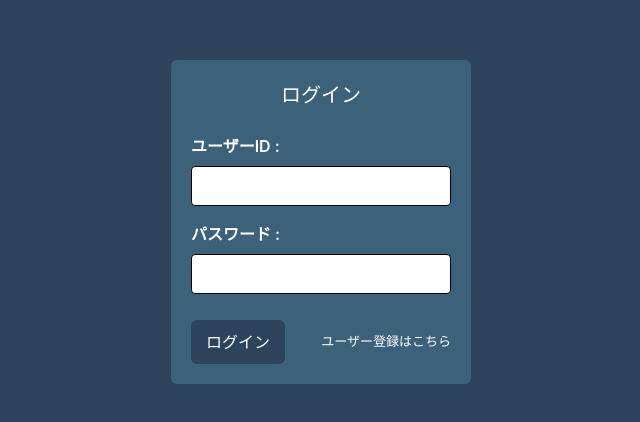
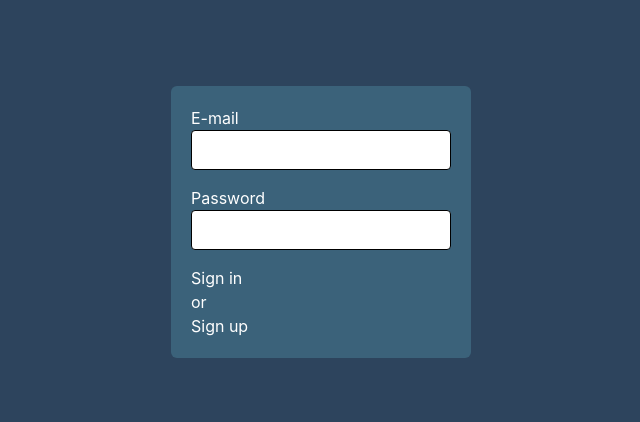
Before and after one commit to kouki928/Vol9_hackathon, a React (Create React App) app: page / in a window 1280 px wide. Shown: the part 178-600 px from the top of the page, without its empty margins (319-959 px from the left). Built offline with nearby package versions, Linux system fonts and the light colour scheme.

Commit message:
コメント追加

```diff
--- a/src/App.js
+++ b/src/App.js
@@ -35,7 +35,7 @@ const firebaseConfig = {
 };
 
 // Initialize Firebase
-const app = initializeApp(firebaseConfig);
+export const app = initializeApp(firebaseConfig);
 export const db = getFirestore(app);
 let didInit = false;
 
--- a/src/components/HamburgerMenu.js
+++ b/src/components/HamburgerMenu.js
@@ -9,6 +9,11 @@ function HamburgerMenu() {
 
     const classToggle = () => {
         setActive(!active)
+    }
+
+    const logOut = () => {
+        localStorage.setItem("Login", "no");
+        window.location.reload();
     }
 
   return (
@@ -27,6 +32,7 @@ function HamburgerMenu() {
         </div>
         <div className='headerIcon'>{PageData["icon"]}</div>
         <div className='headerTitle'>{PageData["title"]}</div>
+        <div className='headerLogout' onClick={logOut}>ログアウト</div>
     </div>
     <div className='Subbar' id={active ? "active" : ""}>
         <div className='overlay' onClick={classToggle}>
--- a/src/components/Login.js
+++ b/src/components/Login.js
@@ -1,6 +1,8 @@
 import React, {useState, useRef } from 'react'
-import { db } from '../App';
+import { db, app } from '../App';
 import { where, collection, getDocs, query, setDoc, doc } from "firebase/firestore";
+import { getAuth, signInWithEmailAndPassword, signOut,
+    createUserWithEmailAndPassword, onAuthStateChanged, } from "firebase/auth"
 
 function Login() {
 
@@ -75,10 +77,54 @@ function Login() {
         }
     }
 
+    /**Email認証 ------------------------------------------------------------
+     * Emailとpasswordでログインが出来るようにする。
+     * Firebaseで動かす。
+     ---------------------------------------------------------------------- */
+    const emailAuth = async () => {
+        const auth = getAuth(app);
+
+
+
+    }
+
     return (
     <div className='Form'><div className='wrap'>
+        <form>
+            <div>
+                <label for="inputEmail">E-mail</label>
+                <input type="email" name="inputEmail" id="inputEmail"></input>
+            </div>
+            <div>
+                <label for="inputPassword">Password</label>
+                <input type="password" name="inputPassword" id="inputPassword"></input>
+            </div>
+            <button type="submit" id="buttonSignin" aria-describedby="errorMessage">Sign in</button>
+            <p> or </p>
+            <button type="button" id="buttonSignup" aria-describedby="errorMessage">Sign up</button>
+            <p id="errorMessage"></p>
+        </form>
+{/*
+        <h1>How to sign in with email and password using Firebase Auth</h1>
+        <section id="sectionSignin">
+            <h2>Sign in / Sign up</h2>
+            <form>
+                <button type="submit" id="buttonSignin">Sign in</button>
+            </form>
+        </section>
+        <section id="sectionUser">
+            <h2>User information</h2>
+            <dl>
+                <dt>uid</dt>
+                <dd id="uid"></dd>
+            </dl>
+        </section>
+        <section id="sectionSignout">
+            <h2>Sign out</h2>
+            <button type="button" id="buttonSignout">Sign out</button>
+        </section> */}
 
-        <h2>{Title}</h2>
+        {/* <h2>{Title}</h2>
 
         <label className='InputLabel'>ユーザーID : </label>
         <input type='text' className='LoginUser' id='UserId'
@@ -98,7 +144,7 @@ function Login() {
             <div className='GuideButton'>
             <div onClick={LoginCheck} className='LoginButton'>ログイン</div>
             <div onClick={classToggle} className='LRToggle'>ユーザー登録はこちら</div></div>
-        </div>
+        </div> */}
 
         {/* ユーザー登録用フォーム追加 */}
         <div id={active ? "active" : ""} className='SignIn'>
--- a/src/components/TrainingCamera/LiveCamera.js
+++ b/src/components/TrainingCamera/LiveCamera.js
@@ -1,3 +1,8 @@
+/**Import ------------------------------------------------------------
+ * 以下のような形式で取得する。
+ * import { 関数 or 変数名 } from "url"
+ * また、別の場所でも使いたい場合は export を変数や関数の前に付ける
+ ------------------------------------------------------------------ */
 import React, { Component, useContext } from 'react';
 import * as poseDetection from '@tensorflow-models/pose-detection';
 import * as tf from '@tensorflow/tfjs-core';
@@ -8,10 +13,18 @@ import dayjs from 'dayjs';
 import { collection, doc, setDoc } from 'firebase/firestore';
 import { db } from '../../App';
 
+
+/** PoseDetection ----------------------------------------------------------
+ * Componentクラスを継承したクラス。クラスである意味は特になく、検索結果の産物
+ * React内で変数のデータを共有するには useContext, useState という機能が使われるが、
+ * Class内では両方使用できないため注意。代わりに、 static ... で定義している。
+ -------------------------------------------------------------------------- */
 class PoseDetection extends Component {
 
+  // ここでuseContextを使えるようにしている。
   static contextType = useContext;
 
+  // Pythonでいう init のようなもの。this. = self. くらいの認識
   constructor(props) {
     super(props);
     this.videoRef = React.createRef();
@@ -20,18 +33,34 @@ class PoseDetection extends Component {
     this.width = window.innerWidth > 900 ? 640 : 320;
     this.height = window.innerWidth > 900 ? 480 : 240;
     this.trainingType = new URL(decodeURI(window.location.href)).searchParams.get("classification");
+
+    /** ------------------------------------------------------------------------------------------------------
+     * this.state はclass内で大きな意味を持つ。
+     * 通常、html上での変化でclass内の値を変更できないが、ここに定義した変数は自由に変更できる。
+     * --------------------------------------------------------------------------------------------------------- */
     this.state = {
       count : JSON.parse(localStorage.getItem("userTrainingData"))[dayjs().format("YYYY/MM/DD")]["training"][this.trainingType],
       buttonText : "中断する"
     }
+
     this.flag = false
   }
 
+  /** conmonentDidMount --------------------------------------------------------------------------
+   * 関数での useEffect(() => {}) と同じ意味をもつ。
+   * つまりは、クラスが生成された時に1回だけ実行される。
+   * ここではカメラを起動し、起動中ずっと行われる処理を定義している。
+   * ------------------------------------------------------------------------------------------- */
   async componentDidMount() {
 
+    // video Element
     const video = this.videoRef.current;
+    // canvas Element
     const canvas = this.canvasRef.current;
 
+    /**calculateAngleWithin180 --------------------------------------------------------------------------
+     * webカメラから得た座標情報を基に角度を計算する関数。
+    --------------------------------------------------------------------------------------------------*/
     const calculateAngleWithin180 = (Ax, Ay, Bx, By, Cx, Cy) => {
       const angleAB = Math.atan2(Ay - By, Ax - Bx);
       const angleBC = Math.atan2(Cy - By, Cx - Bx);
@@ -43,6 +72,12 @@ class PoseDetection extends Component {
       return angle;
     }
 
+
+    /**muscle_counter ------------------------------------------------------------------------------------
+     * localStorageに保存したカウントを上昇させる。
+     * keypointsには各部位の座標データが保存されている。
+     * また、whichの値によって筋トレの種類が決定される。
+     --------------------------------------------------------------------------------------------------- */
     const muscle_counter = (goal_count, which, keypoints) => {
 
       let angle = null;
@@ -172,83 +207,23 @@ class PoseDetection extends Component {
           console.log("count", countRef+1)
         }
       }
-
-
-
-      // 必要なジョイントの座標を取得＆格納
-
-      // if (which === "PectoralTraining") {
-      //   angle = calculateAngleWithin180(
-      //     keypoints.keypoints[6].x, keypoints.keypoints[6].y,
-      //     keypoints.keypoints[8].x, keypoints.keypoints[8].y,
-      //     keypoints.keypoints[10].x, keypoints.keypoints[10].y,
-      //   );
-
-      //   average_score = (
-      //     keypoints.keypoints[6].score +
-      //     keypoints.keypoints[8].score +
-      //     keypoints.keypoints[10].score
-      //   ) / 3
-      // } else if (which === "AbsTraining") {
-      //   angle = calculateAngleWithin180(
-      //     keypoints.keypoints[6].x, keypoints.keypoints[6].y,
-      //     keypoints.keypoints[12].x, keypoints.keypoints[12].y,
-      //     keypoints.keypoints[14].x, keypoints.keypoints[14].y,
-      //   );
-
-      //   average_score = (
-      //     keypoints.keypoints[6].score +
-      //     keypoints.keypoints[12].score +
-      //     keypoints.keypoints[14].score
-      //   ) / 3
-
-      // } else if (which === "LegTraining") {
-      //   angle = calculateAngleWithin180(
-      //     keypoints.keypoints[12].x, keypoints.keypoints[12].y,
-      //     keypoints.keypoints[14].x, keypoints.keypoints[14].y,
-      //     keypoints.keypoints[16].x, keypoints.keypoints[16].y,
-      //   );
-      //   average_score = (
-      //     keypoints.keypoints[12].score +
-      //     keypoints.keypoints[14].score +
-      //     keypoints.keypoints[16].score
-      //   ) / 3
-      // }
-
-
-      // if (this.flag === false && angle > 130 && average_score > 0.6){
-      //   this.flag = true
-      // }else if (this.flag === true && angle < 60 && average_score > 0.6){
-      //   localStorage.setItem("count", countRef+1);
-      //   this.flag = false
-      //   console.log("count", countRef+1)
-      // }
-
-      // // カウンターを開始するための条件
-      // if (!counting && angle !== null && angle > 100) {
-      //   counting = true;
-      //   console.log("Counting", counting)
-      // }
-      // // カウント条件
-      // if (counting && angle !== null && angle < 90) {
-      //   console.log("Flag", flag)
-      //   flag = 1;
-      // }
-      // // セットの位置に戻したらカウント
-      // if (this.counting && angle !== null && angle > 100 && flag === 1) {
-      //   this.count++;
-      //   console.log("Count", this.count)
-      //   flag = 0; // カウント条件をリセット
-      // }
     }
 
 
+    /**createDetector ----------------------------------------------------------------------------------
+     * 姿勢検出器を生成する。
+     * ここでは TensorFlow の movenet を利用している。
+    -------------------------------------------------------------------------------------------------- */
     const createDetector  = async () => {
       const detectorConfig = {modelType: poseDetection.movenet.modelType.SINGLEPOSE_LIGHTNING};
       const detector = await poseDetection.createDetector(this.model, detectorConfig);
       return detector
     }
 
+    /** setupCamera ------------------------------------------------------------------------------------
+     * stream で camera で取得する情報を指定して生成。
+     * 正直よくわかっていないが、ここを弄る必要は感じない。
+    -------------------------------------------------------------------------------------------------- */
     const setupCamera = async () => {
       const stream = await navigator.mediaDevices.getUserMedia({ 'audio': false, 'video': true });
       const video = this.videoRef.current;
@@ -261,43 +236,75 @@ class PoseDetection extends Component {
       });
     };
 
+    // tensorFlowを利用するためのセットアップ ------------------------------------------- //
     tf.setBackend('webgpu');
     await tf.ready();
 
-    const detector = createDetector();
-    const userTrainingData = JSON.parse(localStorage.getItem("userTrainingData"))
-    const Today = dayjs().format("YYYY/MM/DD")
-    localStorage.setItem("count", this.state.count)
+    const detector = createDetector(); // 検出器
+    const userTrainingData = JSON.parse(localStorage.getItem("userTrainingData")) // トレーニング情報
+    const Today = dayjs().format("YYYY/MM/DD") // 今日の日付
+    localStorage.setItem("count", this.state.count) // 何回筋トレしたかの情報
+
+
+    /** detectPose ---------------------------------------------------------
+     * カメラの情報を基に姿勢を検知する関数。
+     * video に現在映っている情報、canvas にはcanvasElementが入っている。
+     * 姿勢検知した座標の点を canvas に描き、video と重ねる事で表示が実現されている。
+     * ----------------------------------------------------------------------- */
     const detectPose = async (video, canvas, detector) =>  {
 
+      // canvasに書き込むためのelement
       const ctx = canvas.getContext('2d');
 
+      // videoセットアップ
       const videoElement = await setupCamera();
-
       video.play();
 
+      /**detect ---------------------------------------------------------------------
+       * 姿勢を検出し、poses 変数に格納する。
+       * drawImage, drawKeypoints, drawSkeleton はそれぞれ下で定義されている。
+       * 意味は、video と canvas の座標を重ねる, keypoint を描写する , 座標を繋ぐ線を描写する。
+      -----------------------------------------------------------------------------------  */
       const detect = async (video, ctx, detector) => {
         const poses = await (await detector).estimatePoses(video);
         ctx.clearRect(0, 0, this.width, this.height);
 
+        // 座標データを描写 ------------------------------------------------------------------
         if (poses.length !== 0){
           drawImage(video, ctx)
           drawKeypoints(poses[0], ctx)
           drawSkeleton(poses[0], ctx)
+
+          // 座標データを基に筋トレできているかを判定 & カウント ----------------------------------------------
           muscle_counter(userTrainingData[Today]["target"][this.trainingType], this.trainingType, poses[0])
         }
+
+        /* ---------------------------------------------------------------------------------
+        * 実質的な while 文である
+        * カメラに新しく情報が追加されると、detect 関数が実行される
+        ------------------------------------------------------------------------------------ */
         requestAnimationFrame(() => detect(video, ctx, detector));
       }
 
+      /* detect関数終わり --------------------------------------------------------------------------------- */
+
+      // detectPose関数の中で detect関数が実行されている。
+      // つまり、detectPoseが実行されないと、姿勢検出とポイント描写は行われない。
       detect(videoElement, ctx, detector);
 
     }
 
+    /** detectPose終わり ----------------------------------------------------------------------------------- */
+
+    // 座標を指定して、video と重ねてcanvasを表示させる
     const drawImage = (video, ctx) => {
       ctx.drawImage(video, 0, 0, this.width, this.height);
     }
 
+    // keypoint の点を canvas に書き込む関数
     const drawKeypoints = (keypoints, ctx) => {
+
+      // keypointがそれぞれ何番なのかを取得
       const keypointInd = poseDetection.util.getKeypointIndexBySide(this.model);
 
       ctx.fillStyle = 'Red';
@@ -307,6 +314,7 @@ class PoseDetection extends Component {
       const scaleFactorX = this.width / 640;
       const scaleFactorY = this.height / 480;
 
+      // 右側なら orange , 左側なら green, それ以外なら red に染める
       for (var i=0; i<keypoints.keypoints.length; i++){
 
         if (keypointInd.right.includes(i)){
@@ -317,6 +325,7 @@ class PoseDetection extends Component {
           ctx.fillStyle = "Red";
         }
 
+        // 信頼スコアが 0.3 以上の時のみ描写 ------------------------------------------
         if (keypoints.keypoints[i].score >= 0.3) {
           const circle = new Path2D();
           circle.arc(
@@ -328,6 +337,7 @@ class PoseDetection extends Component {
       }
     }
 
+    // keypoint の点と点を繋ぐ線を描写 --------------------------------------------------------
     const drawSkeleton = (keypoints, ctx) => {
       const color = "Green";
       ctx.fillStyle = color;
@@ -337,6 +347,7 @@ class PoseDetection extends Component {
       const scaleFactorX = canvas.width / 640;
       const scaleFactorY = canvas.height / 480;
 
+      // keypoint の pair を取得、このペアを線でつなぐ。
       poseDetection.util.getAdjacentPairs(this.model).forEach(([i,j]) => {
         const kp1 = keypoints.keypoints[i];
         const kp2 = keypoints.keypoints[j];
@@ -346,6 +357,7 @@ class PoseDetection extends Component {
         const score2 = kp2.score != null ? kp2.score : 1;
         const scoreThreshold = 0.3;
 
+        // 描写 --------------------------------------------------------
         if (score1 >= scoreThreshold && score2 >= scoreThreshold) {
           ctx.beginPath();
           ctx.moveTo(scaleFactorX * kp1.x, scaleFactorY * kp1.y);
@@ -355,203 +367,14 @@ class PoseDetection extends Component {
       });
     }
 
+  // ここでdetectPoseが実行される。 -------------------------------------------
   detectPose(video, canvas, detector)
-
 
   }
 
-  // async componentDidUpdate() {
 
-  //   const video = this.videoRef.current;
-  //   const canvas = this.canvasRef.current;
-
-  //   const calculateAngleWithin180 = (Ax, Ay, Bx, By, Cx, Cy) => {
-  //     const angleAB = Math.atan2(Ay - By, Ax - Bx);
-  //     const angleBC = Math.atan2(Cy - By, Cx - Bx);
-  //     let angle = Math.abs(Math.round((angleBC - angleAB) * 180 / Math.PI));
-
-  //     if (angle > 180) {
-  //       angle = 360 - angle;
-  //     }
-  //     return angle;
-  //   }
-
-  //   const muscle_counter = (goal_count, which, keypoints) => {
-  //     let angle = null;
-  //     // 必要なジョイントの座標を取得＆格納
-
-  //     if (which === "胸筋") {
-  //       angle = calculateAngleWithin180(
-  //         keypoints.keypoints[6].x, keypoints.keypoints[6].y,
-  //         keypoints.keypoints[8].x, keypoints.keypoints[8].y,
-  //         keypoints.keypoints[10].x, keypoints.keypoints[10].y,
-  //       );
-  //     } else if (which === "腹筋") {
-  //       angle = calculateAngleWithin180(
-  //         keypoints.keypoints[6].x, keypoints.keypoints[6].y,
-  //         keypoints.keypoints[12].x, keypoints.keypoints[12].y,
-  //         keypoints.keypoints[14].x, keypoints.keypoints[14].y,
-  //       );
-  //     } else if (which === "足筋") {
-  //       angle = calculateAngleWithin180(
-  //         keypoints.keypoints[12].x, keypoints.keypoints[12].y,
-  //         keypoints.keypoints[14].x, keypoints.keypoints[14].y,
-  //         keypoints.keypoints[16].x, keypoints.keypoints[16].y,
-  //       );
-  //     }
-
-  //     console.log(angle);
-
-  //     // カウンターを開始するための条件
-  //     if (!this.counting && angle !== null && angle > 100) {
-  //       this.counting = true;
-  //       console.log("Counting", this.counting)
-  //     }
-  //     // カウント条件
-  //     if (this.counting && angle !== null && angle < 90) {
-  //       console.log("Flag", this.flag)
-  //       this.flag = 1;
-  //     }
-  //     // セットの位置に戻したらカウント
-  //     if (this.counting && angle !== null && angle > 100 && this.flag === 1) {
-  //       this.count++;
-  //       console.log("Count", this.count)
-  //       this.flag = 0; // カウント条件をリセット
-  //     }
-  //     // 目標の数に達した場合は処理を終了
-  //     if (this.count >= goal_count) {
-  //       this.result = true;
-  //       return this.result;
-  //     }
-  //   }
-
-
-  //   const createDetector  = async () => {
-  //     const detectorConfig = {modelType: poseDetection.movenet.modelType.SINGLEPOSE_LIGHTNING};
-  //     const detector = await poseDetection.createDetector(this.model, detectorConfig);
-  //     return detector
-  //   }
-
-  //   const setupCamera = async () => {
-  //     const stream = await navigator.mediaDevices.getUserMedia({ 'audio': false, 'video': true });
-  //     const video = this.videoRef.current;
-  //     video.srcObject = stream;
-
-  //     return new Promise((resolve) => {
-  //       video.onloadedmetadata = () => {
-  //         resolve(video);
-  //       };
-  //     });
-  //   };
-
-  //   tf.setBackend('webgpu');
-  //   await tf.ready();
-
-  //   const detector = createDetector();
-  //   const detectPose = async (video, canvas, detector) =>  {
-
-  //     const ctx = canvas.getContext('2d');
-
-  //     const videoElement = await setupCamera();
-
-  //     video.play();
-
-  //     const detect = async (video, ctx, detector) => {
-  //       const poses = await (await detector).estimatePoses(video);
-  //       ctx.clearRect(0, 0, this.width, this.height);
-  //       // await ctx.translate(900, 0);
-  //       // await ctx.scale(-1, 1);
-
-  //       if (poses.length !== 0){
-  //         drawImage(video, ctx)
-  //         drawKeypoints(poses[0], ctx)
-  //         drawSkeleton(poses[0], ctx)
-  //         muscle_counter(this.count, this.trainingType, poses[0])
-  //       }
-  //       requestAnimationFrame(() => detect(video, ctx, detector));
-  //     }
-
-  //     detect(videoElement, ctx, detector);
-
-  //   }
-
-  //   const drawImage = (video, ctx) => {
-  //     ctx.drawImage(video, 0, 0, this.width, this.height);
-  //   }
-
-  //   const drawKeypoints = (keypoints, ctx) => {
-  //     const keypointInd = poseDetection.util.getKeypointIndexBySide(this.model);
-
-  //     ctx.fillStyle = 'Red';
-  //     ctx.strokeStyle = 'white';
-  //     ctx.lineWidth = 2;
-
-  //     const scaleFactorX = this.width / 640;
-  //     const scaleFactorY = this.height / 480;
-
-  //     for (var i=0; i<keypoints.keypoints.length; i++){
-
-  //       if (keypointInd.right.includes(i)){
-  //         ctx.fillStyle = 'Orange';
-  //       }else if (keypointInd.left.includes(i)){
-  //         ctx.fillStyle = "Green";
-  //       }else{
-  //         ctx.fillStyle = "Red";
-  //       }
-
-  //       if (keypoints.keypoints[i].score >= 0.3) {
-  //         const circle = new Path2D();
-  //         circle.arc(
-  //           scaleFactorX * keypoints.keypoints[i].x,
-  //           scaleFactorY * keypoints.keypoints[i].y, 5, 0, 2 * Math.PI);
-  //         ctx.fill(circle);
-  //         ctx.stroke(circle);
-  //       }
-  //     }
-  //   }
-
-  //   const drawSkeleton = (keypoints, ctx) => {
-  //     const color = "Green";
-  //     ctx.fillStyle = color;
-  //     ctx.strokeStyle = color;
-  //     ctx.lineWidth = 4;
-
-  //     const scaleFactorX = canvas.width / 640;
-  //     const scaleFactorY = canvas.height / 480;
-
-  //     poseDetection.util.getAdjacentPairs(this.model).forEach(([i,j]) => {
-  //       const kp1 = keypoints.keypoints[i];
-  //       const kp2 = keypoints.keypoints[j];
-
-  //       // If score is null, just show the keypoint.
-  //       const score1 = kp1.score != null ? kp1.score : 1;
-  //       const score2 = kp2.score != null ? kp2.score : 1;
-  //       const scoreThreshold = 0.3;
-
-  //       if (score1 >= scoreThreshold && score2 >= scoreThreshold) {
-  //         ctx.beginPath();
-  //         ctx.moveTo(scaleFactorX * kp1.x, scaleFactorY * kp1.y);
-  //         ctx.lineTo(scaleFactorX * kp2.x, scaleFactorY * kp2.y);
-  //         ctx.stroke();
-  //       }
-  //     });
-  //   }
-
-  // detectPose(video, canvas, detector)
-
-
-  // }
-
+  /* HTMLを返す -------------------------------------------------------------------------------- */
   render() {
-    // const {userTrainingData } = this.context
-    // console.log(userTrainingData, "レンダー前 userTrainingData")
-
-    // if (userTrainingData === {} || userTrainingData.length === 0) {
-    //   return (<></>)
-    // }else{
-    //   console.log(userTrainingData, "{}じゃないときの処理")
-    // }
-
     let userTrainingData = JSON.parse(localStorage.getItem("userTrainingData"))
     let userId = localStorage.getItem("UserId")
 
```
